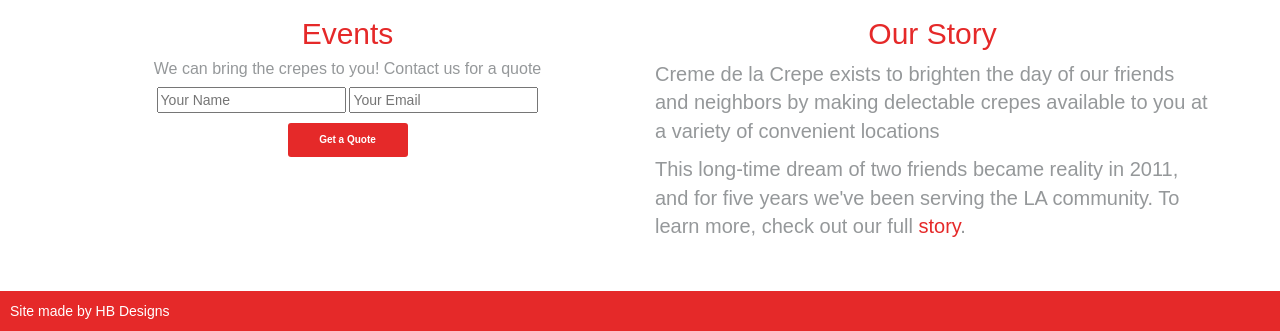
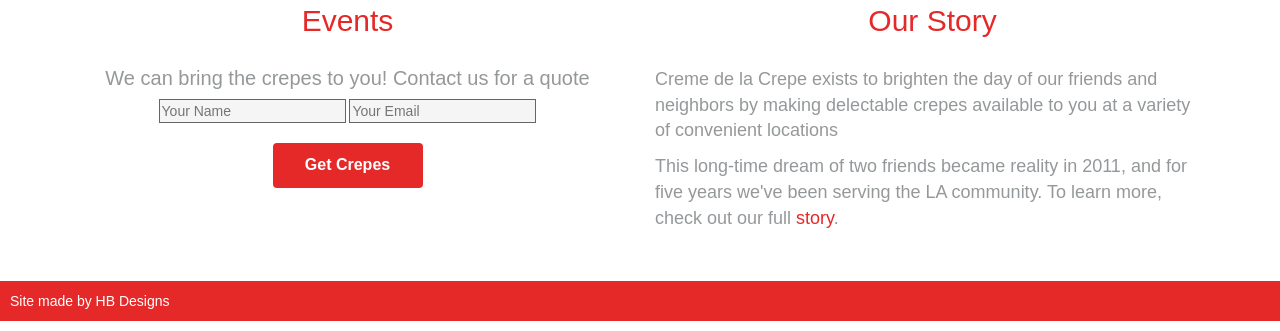
Before and after one commit to srosebattles/crepes, a website: page index.html in a window 1280 px wide. Shown: the part 701-1032 px from the top of the page. Drawn offline with nearby package versions, Linux system fonts and the light colour scheme.

Commit message:
minor edits

```diff
--- a/assets/index.css
+++ b/assets/index.css
@@ -104,12 +104,12 @@
 
 h6.makeGray {
   color: #95989A;
-  font-size: 1.6rem;
+  font-size: 2rem;
 }
 
 p {
   color: #95989A;
-  font-size: 2rem;
+  font-size: 1.8rem;
 }
 
 .faverow {
@@ -154,6 +154,13 @@
   padding-bottom: 2rem;
 }
 
+.mainInput {
+  color: #666;
+  background-color: #F5F5F5;
+  border: 1px solid #666;
+  border-radius: 4px solid;
+}
+
 .storypage {
   text-align: left;
   margin-bottom: 5%;
@@ -175,15 +182,15 @@
 }
 
 .quotebutton {
-  border: none;
-  border-radius: 3px;
+  border: 1px solid transparent;
+  border-radius: 4px;
   background-color: #E52929;
   color: white;
   padding: 1rem 1rem;
-  font-size: 1rem;
+  font-size: 1.6rem;
   font-weight: 600;
-  width: 12rem;
-  margin-top: 1rem;
+  width: 15rem;
+  margin-top: 2rem;
   margin-bottom: 1rem;
   transition: .2s ease;
 }
@@ -192,12 +199,13 @@
   cursor: pointer;
   background-color: white;
   color: #E52929;
-  outline: 1px solid #E52929;
-  border-radius: 3px;
+  border: 1px solid #E52929;
+  border-radius: 4px;
 }
 
 .biggerbutton {
   width: 20rem;
+  font-size: 2rem;
   margin-top: 1.5rem;
   margin-bottom: 1.5rem;
 }
@@ -209,6 +217,17 @@
 .contactContainer {
   display: inline-block;
 }
+
+.padbottom {
+  padding-bottom: 2rem;
+}
+
+@media (min-width: 600px) {
+  .maincontainer {
+    margin-top: 30%;
+  }
+}
+
 @media (min-width: 830px) {
   .maincontainer {
     margin-top: 20%;
--- a/index.html
+++ b/index.html
@@ -18,7 +18,7 @@
           <li class="navitem"><a href="index.html">Home</a></li>
           <li class="navitem"><a href="locations.html">Location</a></li>
           <li class="navitem"><a href="menu.html">Menu</a></li>
-          <li class="navitem"><a href="history.html">History</a></li>
+          <li class="navitem"><a href="history.html">Story</a></li>
           <li class="navitem"><a href="events.html">Events</a></li>
         </ul>
       </div>
@@ -45,7 +45,7 @@
     </div>
     <div class="row">
       <div class="col-md-12 faves">
-        <h2 class="red">Our Favorites</h2>
+        <h2 class="red padbottom">Our Favorites</h2>
       </div>
     </div>
     <div class="row faverow">
@@ -54,7 +54,7 @@
         Nutella and Berries<br>
         Chocolate Lover<br>
       </div>
-      <div class=" col-xs-6 savefaves">
+      <div class="col-xs-6 savefaves">
         Classic BLT<br>
         Buffalo Chicken<br>
         Chicken Parm<br>
@@ -62,15 +62,15 @@
     </div>
     <div class="row">
       <div class="col-md-6 eventsmain">
-        <h2 class="red">Events</h2>
+        <h2 class="red padbottom">Events</h2>
         <h6 class="makeGray">We can bring the crepes to you! Contact us for a quote</h6>
-        <input type="text" name="name" value="" placeholder="Your Name">
-        <input type="text" name="name" value="" placeholder="Your Email">
+        <input type="text" name="name" class="mainInput" placeholder="Your Name">
+        <input type="text" name="name" class="mainInput" placeholder="Your Email">
         <br>
-        <button class="quotebutton" type="submit" name="button">Get a Quote</button>
+        <button class="quotebutton" type="submit" name="button">Get Crepes</button>
       </div>
       <div class="col-md-6 storymain">
-        <h2 class="red">Our Story</h2>
+        <h2 class="red padbottom">Our Story</h2>
         <p>
           Creme de la Crepe exists to brighten the day of our friends and neighbors by making delectable crepes available to you at a variety of convenient locations
         </p>
```
Also changed, not shown: events.html (+10 -6 lines), history.html (+4 -4 lines), locations.html (+4 -4 lines), menu.html (+2 -2 lines).
